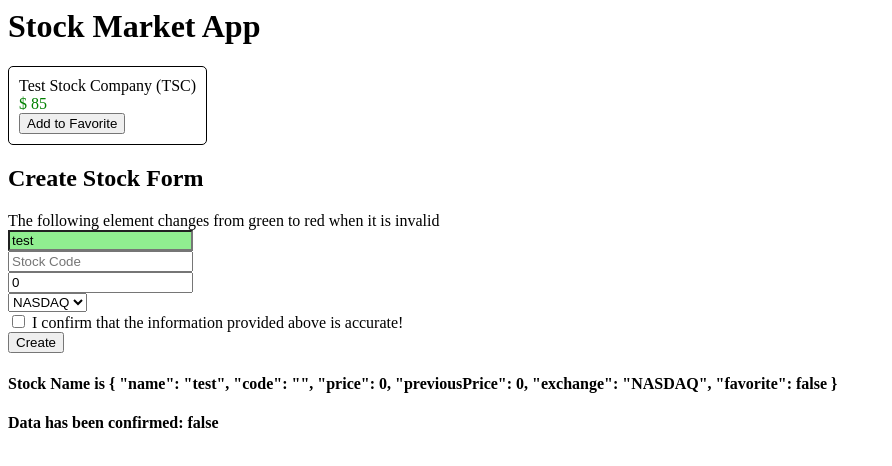
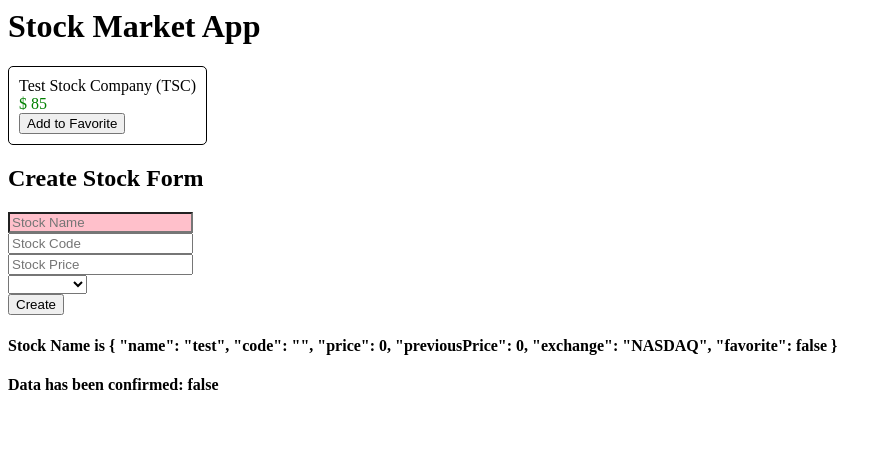
Before and after one commit to Yeliz98/stockmarkettest2, an Angular app: page / in a window 1280 px wide. Shown: the top 466 px of the page, without its empty margins (0-892 px from the left). Built offline with nearby package versions, Linux system fonts and the light colour scheme.

Commit message:
2 files modified

```diff
--- a/src/app/create-stock/create-stock.component.html
+++ b/src/app/create-stock/create-stock.component.html
@@ -1,29 +1,33 @@
 <h2> Create Stock Form </h2>
 <div class="form-group">
   <form (ngSubmit)="createStock(stockForm)" #stockForm="ngForm">
+    <div ngModelGroup="stock">
+    <!--
     <div>
       The following element changes from green to red when it is invalid
     </div>
+    -->
     <div class="stock-name">
       <input type="text"
       placeholder="Stock Name"
       required
-      name="stockName"
-      #stockName="ngModel"
-      [(ngModel)]="stock.name">
+      name="name"
+      ngModel>
     </div>
+    <!--
     <div *ngIf="stockName.errors && stockName.errors.required">
       Stock name is Mandatory
     </div>
+    -->
     <div class="stock.code">
       <input type="text"
       placeholder="Stock Code"
       required
       minlength="2"
-      name="stockCode"
-      #stockCode="ngModel"
-      [(ngModel)]="stock.code">
+      name="code"
+      ngModel>
     </div>
+    <!--
     <div *ngIf="stockCode.dirty && stockCode.invalid">
       <div *ngIf="stockCode.errors.required">
       Stock code is Mandatory
@@ -32,28 +36,31 @@
       Stock Code must be atleast of length 2
     </div>
     </div>
+    -->
       <div class="stock.price">
       <input type="number"
       placeholder="Stock Price"
-      name="stockPrice"
+      name="price"
       required
-      #stockPrice="ngModel"
-      [ngModel]="stock.price"
-      (ngModelChange)="setStockPrice($event)">
+      ngModel>
     </div>
+    <!--
     <div *ngIf="stockPrice.dirty && stockPrice.invalid">
       <div *ngIf="stockPrice.errors.required">
       Stock price is Mandatory
       </div>
     </div>
+    -->
     <div class="stock-exchange">
       <div>
-        <select name="stockExchange" [(ngModel)]="stock.exchange">
+        <select name="exchange" ngModel>
           <option *ngFor="let exchange of exchanges"
           [ngValue]="exchange"> {{exchange}}</option>
         </select>
       </div>
     </div>
+  </div>
+  <!--
     <div class="stock-confirm">
       <input type="checkbox"
       name="stockConfirm"
@@ -61,6 +68,7 @@
       [(ngModel)]="confirmed">
       I confirm that the information provided above is accurate!
     </div>
+    -->
     <button type="submit"> Create </button>
   </form>
 </div>
--- a/src/app/create-stock/create-stock.component.ts
+++ b/src/app/create-stock/create-stock.component.ts
@@ -16,15 +16,17 @@ export class CreateStockComponent {
   constructor() {
     this.stock = new Stock('test', '', 0, 0, 'NASDAQ');
    }
-
+/*
    setStockPrice(price){
      this.stock.price=price;
      this.stock.previousPrice=price;
    }
+   */
 
    createStock(stockForm) {
-     console.log('Create stock', stockForm);
+     console.log('Create stock', stockForm.value);
      if( stockForm.valid ) {
+       this.stock=stockForm.value.stock;
        console.log('Creating stock ', this.stock);
      }
      else {
```
